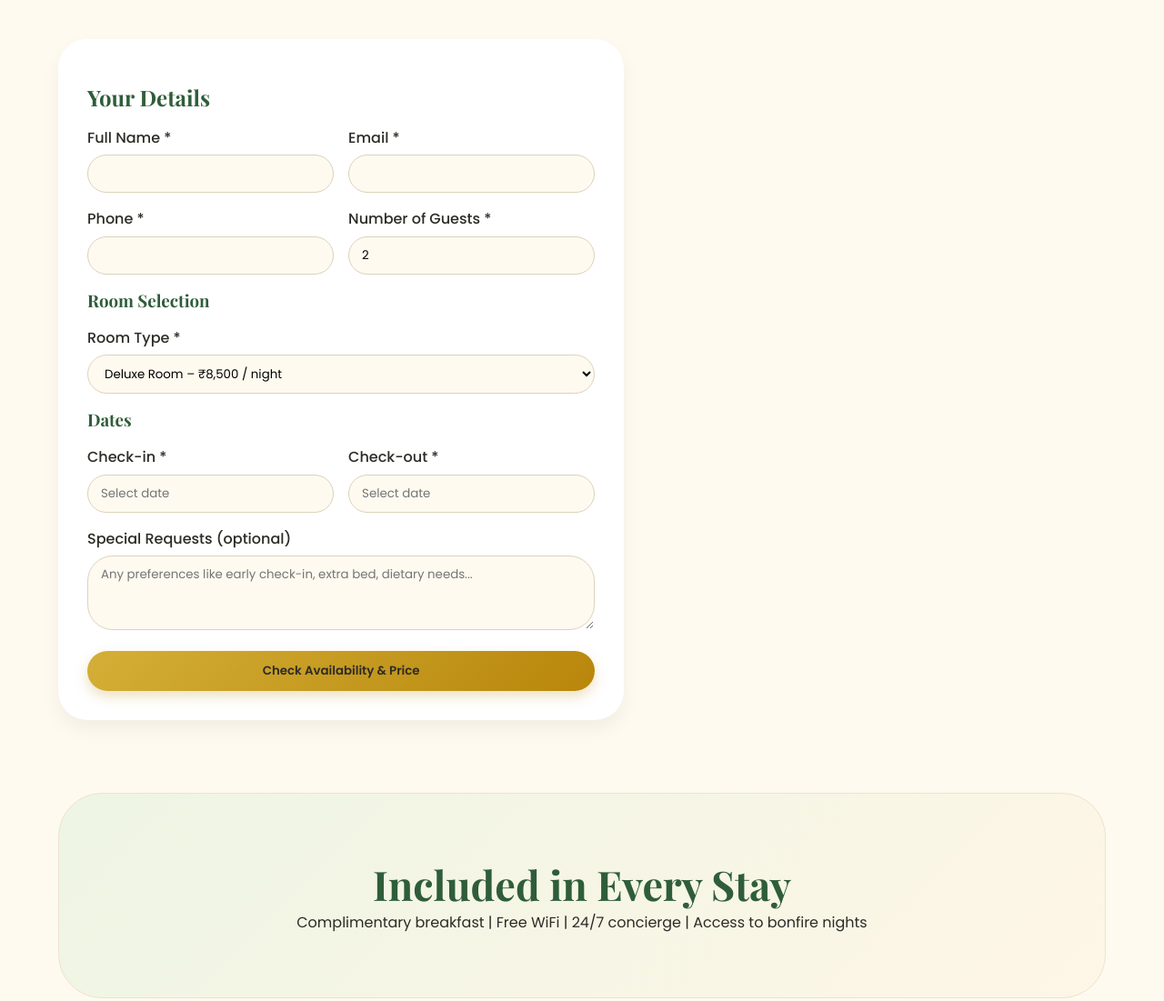
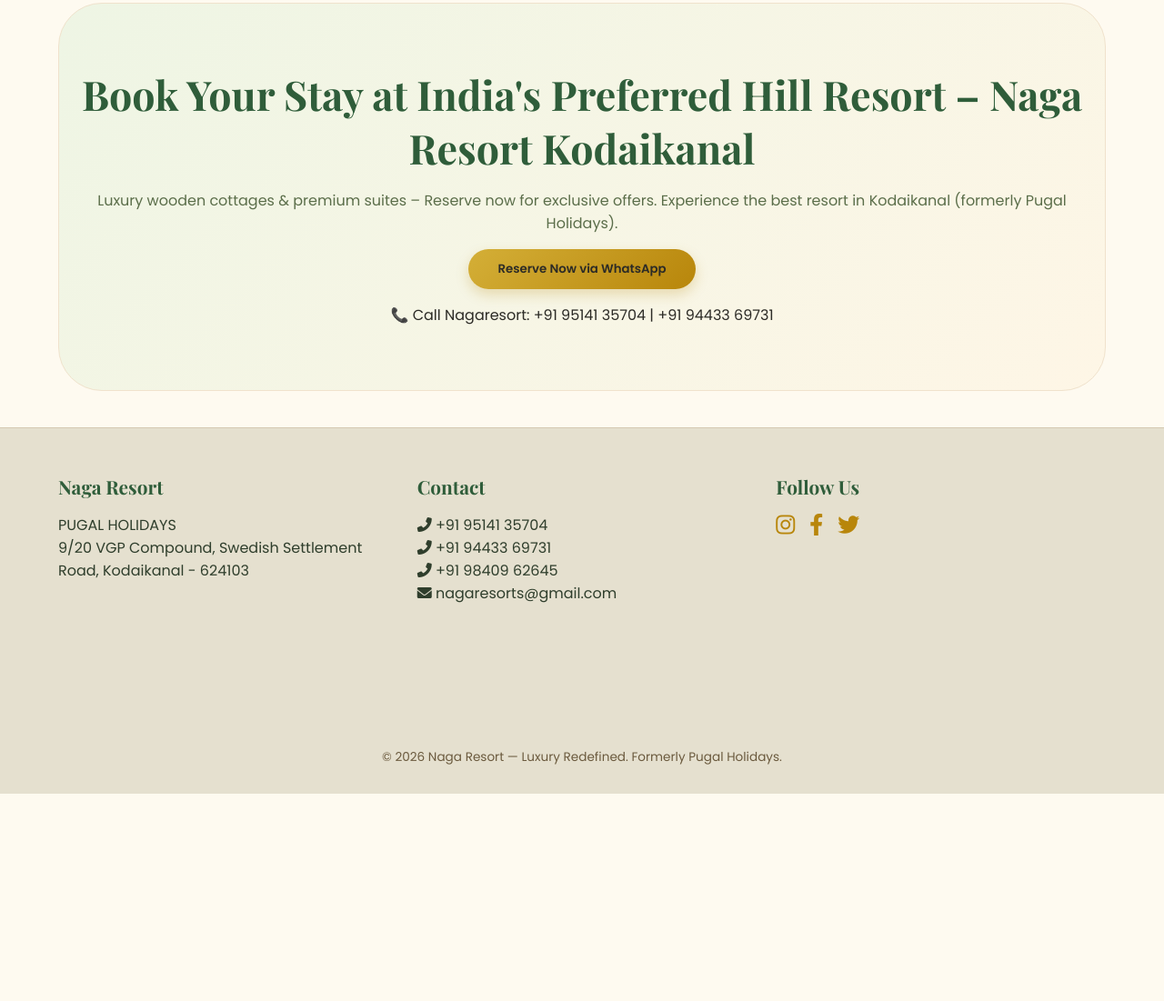
Before and after one commit to gopinathayyavu/nagaresort, a plain HTML site: page book.html in a window 1280 px wide. Shown: the part 406-1507 px from the top of the page at 91% size. After the commit the page ends 1279 px from the top, so only its background shows below. Drawn offline with nearby package versions, Linux system fonts and the light colour scheme; grey boxes are pictures that could not be loaded.

Commit message:
bookinga-update

```diff
--- a/book.html
+++ b/book.html
@@ -35,88 +35,11 @@
         <p>Secure your peaceful escape in the hills of Kodaikanal</p>
     </section>
 
-    <section class="container booking-container">
-        <div class="booking-grid">
-            <!-- Booking Form -->
-            <div class="booking-form">
-                <h2>Your Details</h2>
-                <form id="bookingForm">
-                    <div class="form-row">
-                        <div class="form-group">
-                            <label>Full Name *</label>
-                            <input type="text" id="fullName" required>
-                        </div>
-                        <div class="form-group">
-                            <label>Email *</label>
-                            <input type="email" id="email" required>
-                        </div>
-                    </div>
-                    <div class="form-row">
-                        <div class="form-group">
-                            <label>Phone *</label>
-                            <input type="tel" id="phone" required>
-                        </div>
-                        <div class="form-group">
-                            <label>Number of Guests *</label>
-                            <input type="number" id="guests" min="1" max="6" value="2" required>
-                        </div>
-                    </div>
-
-                    <h3>Room Selection</h3>
-                    <div class="form-row">
-                        <div class="form-group">
-                            <label>Room Type *</label>
-                            <select id="roomType">
-                                <option value="deluxe">Deluxe Room – ₹8,500 / night</option>
-                                <option value="suite">Suite Room – ₹14,500 / night</option>
-                            </select>
-                        </div>
-                    </div>
-
-                    <h3>Dates</h3>
-                    <div class="form-row">
-                        <div class="form-group">
-                            <label>Check-in *</label>
-                            <input type="text" id="checkin" placeholder="Select date" readonly>
-                        </div>
-                        <div class="form-group">
-                            <label>Check-out *</label>
-                            <input type="text" id="checkout" placeholder="Select date" readonly>
-                        </div>
-                    </div>
-
-                    <div class="form-group">
-                        <label>Special Requests (optional)</label>
-                        <textarea rows="3" id="requests"
-                            placeholder="Any preferences like early check-in, extra bed, dietary needs..."></textarea>
-                    </div>
-
-                    <button type="submit" class="btn-gold book-submit">Check Availability & Price</button>
-                </form>
-            </div>
-
-            <!-- Booking Summary (initially hidden) -->
-            <div class="booking-summary" id="bookingSummary" style="display: none;">
-                <h2>Your Reservation</h2>
-                <div class="summary-card">
-                    <p><strong>Room:</strong> <span id="summaryRoom"></span></p>
-                    <p><strong>Guests:</strong> <span id="summaryGuests"></span></p>
-                    <p><strong>Check-in:</strong> <span id="summaryCheckin"></span></p>
-                    <p><strong>Check-out:</strong> <span id="summaryCheckout"></span></p>
-                    <p><strong>Nights:</strong> <span id="summaryNights"></span></p>
-                    <hr>
-                    <p><strong>Room Total:</strong> <span id="summaryTotal"
-                            style="font-size:1.5rem; color:#b8860b;"></span></p>
-                    <button id="confirmBooking" class="btn-gold">Confirm Booking</button>
-                </div>
-            </div>
-        </div>
-    </section>
-
-    <!-- Extra amenities teaser -->
-    <div class="cta-section" style="margin-top:0;">
-        <h2>Included in Every Stay</h2>
-        <p>Complimentary breakfast | Free WiFi | 24/7 concierge | Access to bonfire nights</p>
+    <div class="cta-section hidden" id="book">
+        <h2>Book Your Stay at India's Preferred Hill Resort – Naga Resort Kodaikanal</h2>
+        <p style="margin:1rem 0; color:#5b6e4a;">Luxury wooden cottages & premium suites – Reserve now for exclusive offers. Experience the best resort in Kodaikanal (formerly Pugal Holidays).</p>
+        <a href="https://wa.me/+919514135704" target="_blank"><button class="btn-gold" id="reserveNowBtn">Reserve Now via WhatsApp</button></a>
+        <p style="margin-top: 1rem;">📞 Call Nagaresort: +91 95141 35704 | +91 94433 69731</p>
     </div>
 
     <footer id="contact">
```
